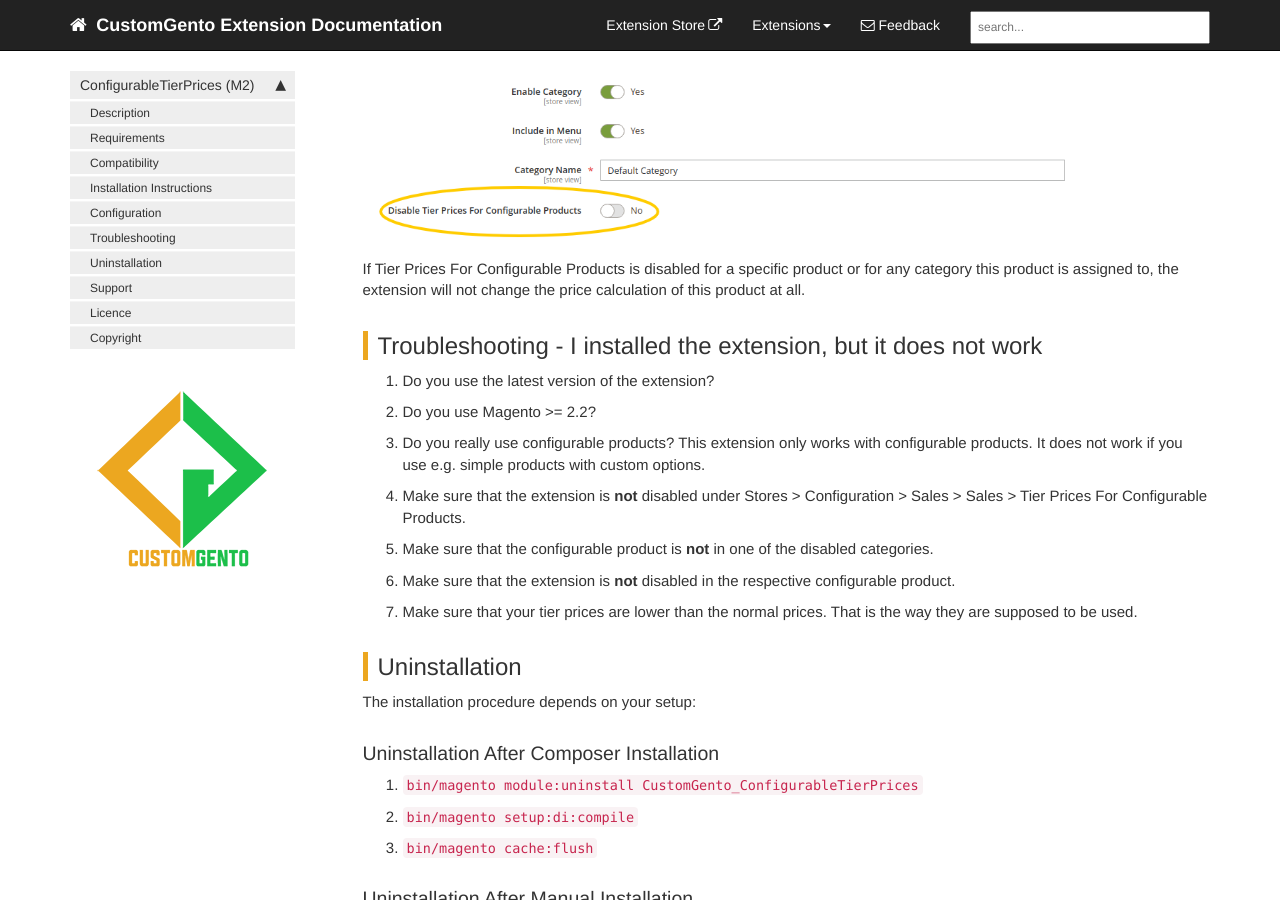
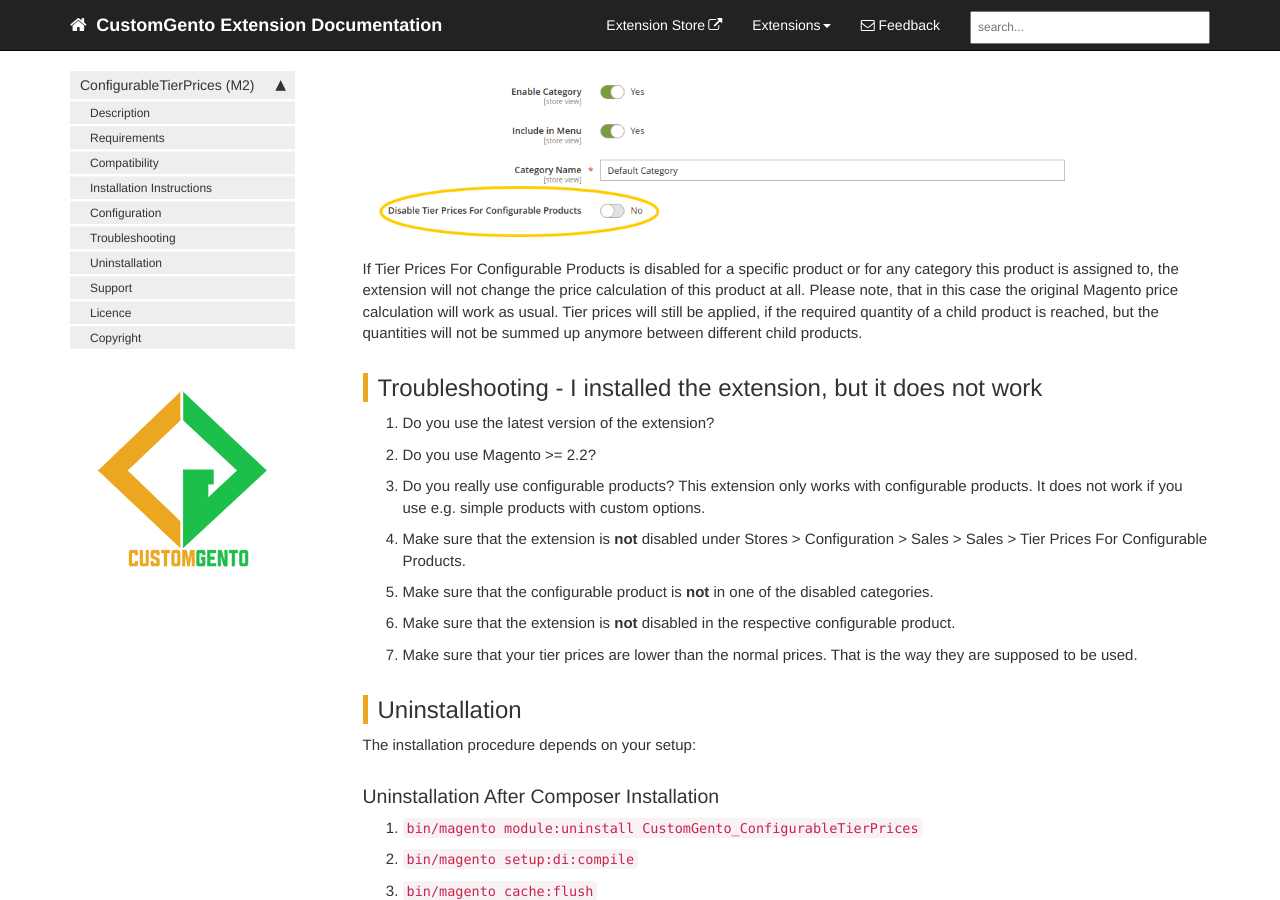
Before and after one commit to customgento/docs, a Jekyll site: the page built from pages/tier-prices-for-configurable-products-m2.md, in a window 1280 px wide and 900 px high, scrolled down 4273 px. Built offline with Jekyll 4.4.1, drawn with Linux system fonts in a browser that asks for light colours; nearby versions of some CDN libraries; comment, search, counter and statistics services are not loaded.

Commit message:
added note to explain the disabling buttons more exactly

```diff
--- a/pages/tier-prices-for-configurable-products-m2.md
+++ b/pages/tier-prices-for-configurable-products-m2.md
@@ -86,6 +86,8 @@ Disable Tier Prices For Configurable Products in the category:
 ![Disable Tier Prices For Configurable Products By Category]({{ "images/tier-prices-for-configurable-products-m2/disable-by-category.png" }} "Disable Tier Prices For Configurable Products By Category")
 
 If Tier Prices For Configurable Products is disabled for a specific product or for any category this product is assigned to, the extension will not change the price calculation of this product at all.
+Please note, that in this case the original Magento price calculation will work as usual. Tier prices will still be applied, if the required quantity of a child product is reached, but the quantities
+will not be summed up anymore between different child products.
 
 ## Troubleshooting - I installed the extension, but it does not work
 1. Do you use the latest version of the extension?
```
